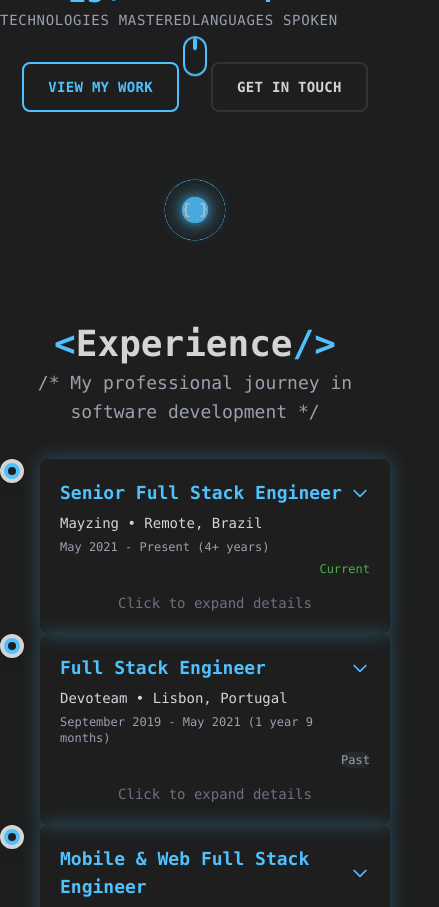
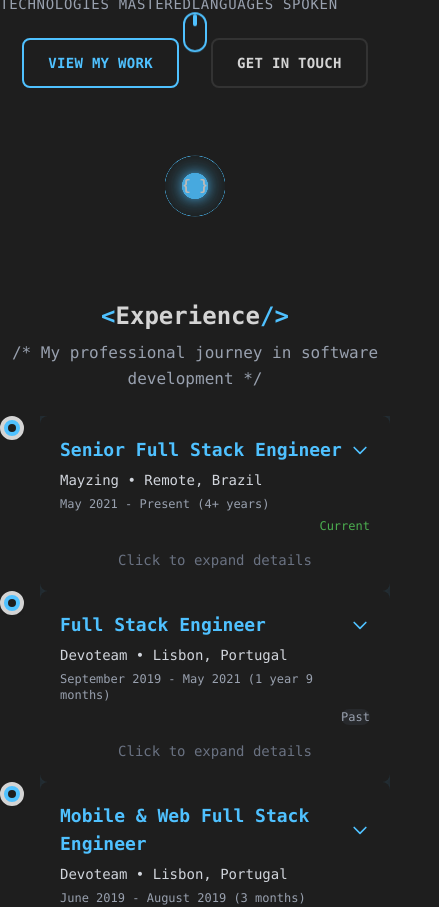
Before and after one commit to jhvs-development/jhvs-porfolio-website, a Next.js app: page / in a window 390 px wide. Shown: the part 844-1751 px from the top of the page, 439 px wide, since content can reach past the window. Built offline with nearby package versions, Linux system fonts and the light colour scheme.

Commit message:
feat: add page layout and style improvements

```diff
--- a/src/app/globals.css
+++ b/src/app/globals.css
@@ -50,6 +50,8 @@
 
 html {
   scroll-behavior: smooth;
+  width: 100%;
+  overflow-x: hidden;
 }
 
 body {
@@ -60,6 +62,8 @@ body {
   min-height: 100vh;
   position: relative;
   overflow-x: hidden;
+  width: 100%;
+  max-width: 100vw;
 }
 
 /* Background grid pattern */
@@ -665,6 +669,17 @@ a:hover {
     padding-top: 6rem;
     padding-bottom: 6rem;
   }
+
+  body {
+    width: 100vw;
+    max-width: 100vw;
+    overflow-x: hidden;
+  }
+
+  /* Ensure no element exceeds viewport width */
+  div, section, main, article, aside, nav, header, footer {
+    overflow-x: hidden;
+  }
 }
 
 /* Override for buttons with Tailwind hover classes */
--- a/src/app/page.tsx
+++ b/src/app/page.tsx
@@ -18,7 +18,7 @@ export default async function Home() {
   const techStack = await getTechStackData()
 
   return (
-    <div className="flex flex-col min-h-screen">
+    <div className="flex flex-col min-h-screen w-full max-w-full overflow-x-hidden">
       <Navigation />
       <Sections
         experience={experience}
--- a/src/components/Sections.tsx
+++ b/src/components/Sections.tsx
@@ -31,28 +31,43 @@ export const Sections = ({
   techStack,
 }: SectionsProps) => {
   return (
-    <main className="relative flex flex-col justify-center items-center gap-1">
-      <section id="hero" className="flex">
+    <main className="relative flex flex-col justify-center items-center gap-1 overflow-x-hidden">
+      <section id="hero" className="flex w-full justify-center">
         <HeroSection data={personalInfo} />
       </section>
       <SectionSeparator />
-      <section id="experience" className="flex">
+      <section
+        id="experience"
+        className="flex max-w-full lg:!max-w-4/5 justify-center"
+      >
         <ExperienceSection data={experience} />
       </section>
       <SectionSeparator />
-      <section id="services" className="flex">
+      <section
+        id="services"
+        className="flex max-w-full lg:!max-w-4/5 justify-center"
+      >
         <ServicesSection data={services} />
       </section>
       <SectionSeparator />
-      <section id="tech-stack" className="flex">
+      <section
+        id="tech-stack"
+        className="flex max-w-full lg:!max-w-4/5 justify-center"
+      >
         <TechStackSection data={techStack.techStack} />
       </section>
       <SectionSeparator />
-      <section id="projects" className="flex">
+      <section
+        id="projects"
+        className="flex max-w-full lg:!max-w-4/5 justify-center"
+      >
         <ProjectsSection data={projects} />
       </section>
       <SectionSeparator />
-      <section id="contact" className="flex">
+      <section
+        id="contact"
+        className="flex max-w-full lg:!max-w-4/5 justify-center"
+      >
         <ContactSection data={personalInfo} />
       </section>
     </main>
--- a/src/components/sections/ContactSection.tsx
+++ b/src/components/sections/ContactSection.tsx
@@ -16,10 +16,10 @@ export const ContactSection = ({ data }: ContactSectionProps) => {
   return (
     <section
       id="contact"
-      className="flex items-center justify-center relative"
+      className="flex items-center justify-center relative px-4 sm:px-6 lg:px-8 py-16 sm:py-20"
       style={{ padding: '2rem 0' }}
     >
-      <div className="flex flex-col items-center max-w-7xl gap-8">
+      <div className="flex flex-col items-center max-w-7xl gap-6 sm:gap-8">
         <div className="flex flex-col items-center text-center gap-1 w-full">
           <h2
             className="text-4xl md:text-5xl lg:text-6xl font-bold cursor-pointer hover:text-white transition-colors"
--- a/src/components/sections/ExperienceSection.tsx
+++ b/src/components/sections/ExperienceSection.tsx
@@ -12,16 +12,16 @@ export const ExperienceSection = ({ data }: ExperienceSectionProps) => {
   return (
     <section
       id="experience"
-      className="flex items-center justify-center relative min-h-screen"
+      className="flex items-center justify-center relative min-h-screen px-4 sm:px-6 lg:px-8 py-16 sm:py-20"
     >
-      <div className="flex flex-col max-w-7xl gap-8">
-        <div className="flex flex-col items-center text-center gap-1 w-full">
-          <h2 className="text-4xl md:text-5xl lg:text-6xl font-bold">
+      <div className="flex flex-col gap-6 sm:gap-8">
+        <div className="flex flex-col items-center text-center gap-2 sm:gap-3">
+          <h2 className="text-2xl sm:text-3xl md:text-4xl lg:text-5xl xl:text-6xl font-bold">
             <span className="text-primary-blue">&lt;</span>
             Experience
             <span className="text-primary-blue">/&gt;</span>
           </h2>
-          <p className="text-gray-400 text-lg md:text-xl max-w-3xl leading-relaxed">
+          <p className="text-gray-400 text-base sm:text-lg md:text-xl max-w-3xl leading-relaxed px-4">
             {'/* My professional journey in software development */'}
           </p>
         </div>
@@ -29,7 +29,7 @@ export const ExperienceSection = ({ data }: ExperienceSectionProps) => {
           {/* Timeline Container - Fixed center column approach */}
           <div className="relative max-w-7xl mx-auto">
             {/* Timeline items with proper spacing */}
-            <div className="flex flex-col space-y-16">
+            <div className="flex flex-col">
               {data.experience.map((exp, index) => (
                 <TimelineItem
                   key={exp.id}
--- a/src/components/sections/HeroSection.tsx
+++ b/src/components/sections/HeroSection.tsx
@@ -13,18 +13,12 @@ interface HeroSectionProps {
 
 export const HeroSection = ({ data }: HeroSectionProps) => {
   return (
-    <section className="flex items-center justify-center relative min-h-screen">
-      <div className="flex flex-col justify-center items-center gap-8 max-w-7xl fade-in">
+    <section className="flex items-center justify-center relative min-h-screen px-4 sm:px-6 lg:px-8 py-16 sm:py-20 w-full">
+      <div className="flex flex-col justify-center items-center gap-6 sm:gap-8 max-w-7xl w-full fade-in">
         {/* Profile Image + Intro Text */}
         <div className="flex flex-col lg:flex-row items-center lg:items-start gap-8 lg:gap-12">
-          <ProfileImage
-            name={data.personal.name}
-            imageSrc="/pp_wedding.jpeg"
-          />
-          <IntroText
-            name={data.personal.name}
-            title={data.personal.title}
-          />
+          <ProfileImage name={data.personal.name} imageSrc="/pp_wedding.jpeg" />
+          <IntroText name={data.personal.name} title={data.personal.title} />
         </div>
 
         {/* Bio */}
--- a/src/components/sections/ProjectsSection.tsx
+++ b/src/components/sections/ProjectsSection.tsx
@@ -22,9 +22,9 @@ export const ProjectsSection = ({ data }: ProjectsSectionProps) => {
   return (
     <section
       id="projects"
-      className="flex items-center justify-center relative"
+      className="flex items-center justify-center relative min-h-screen px-4 sm:px-6 lg:px-8 py-16 sm:py-20 w-full"
     >
-      <div className="flex flex-col items-center max-w-7xl gap-8">
+      <div className="flex flex-col items-center max-w-7xl w-full gap-6 sm:gap-8">
         <ProjectsHeader onToggleCollapse={() => setIsCollapsed(!isCollapsed)} />
 
         {/* Collapsed state */}
--- a/src/components/sections/ServicesSection.tsx
+++ b/src/components/sections/ServicesSection.tsx
@@ -15,9 +15,9 @@ export const ServicesSection = ({ data }: ServicesSectionProps) => {
   return (
     <section
       id="services"
-      className="flex items-center justify-center relative min-h-screen"
+      className="flex items-center justify-center relative min-h-screen px-4 sm:px-6 lg:px-8 py-16 sm:py-20 w-full"
     >
-      <div className="flex flex-col items-center max-w-7xl gap-8">
+      <div className="flex flex-col items-center max-w-7xl w-full gap-6 sm:gap-8">
         <ServicesHeader onToggleCollapse={() => setIsCollapsed(!isCollapsed)} />
 
         {/* Collapsed state */}
--- a/src/components/sections/TechStackSection.tsx
+++ b/src/components/sections/TechStackSection.tsx
@@ -15,10 +15,12 @@ export const TechStackSection = ({ data }: TechStackSectionProps) => {
   return (
     <section
       id="tech-stack"
-      className="flex items-center justify-center relative"
+      className="flex items-center justify-center relative min-h-screen px-4 sm:px-6 lg:px-8 py-16 sm:py-20 w-full"
     >
-      <div className="flex flex-col items-center max-w-7xl gap-8">
-        <TechStackHeader onToggleCollapse={() => setIsCollapsed(!isCollapsed)} />
+      <div className="flex flex-col items-center max-w-7xl w-full gap-6 sm:gap-8">
+        <TechStackHeader
+          onToggleCollapse={() => setIsCollapsed(!isCollapsed)}
+        />
 
         {/* Collapsed state */}
         {isCollapsed && (
```
